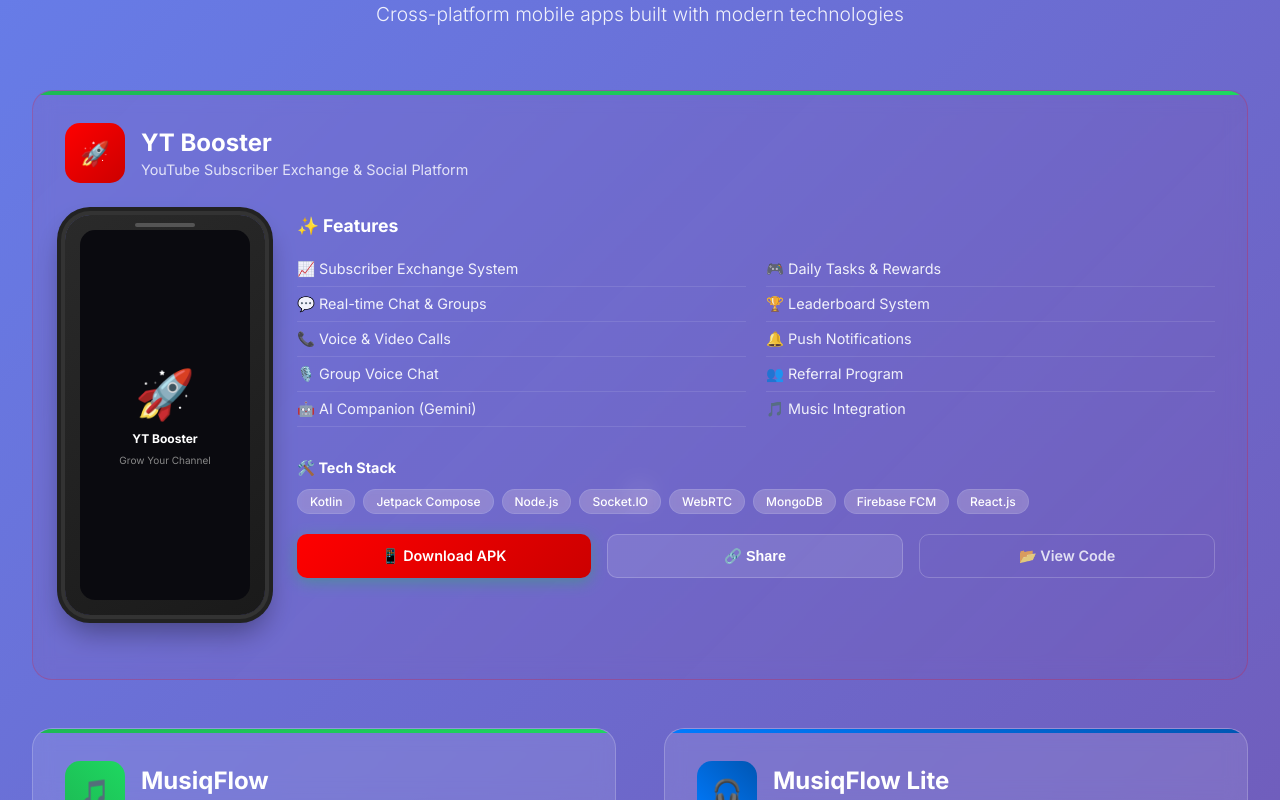
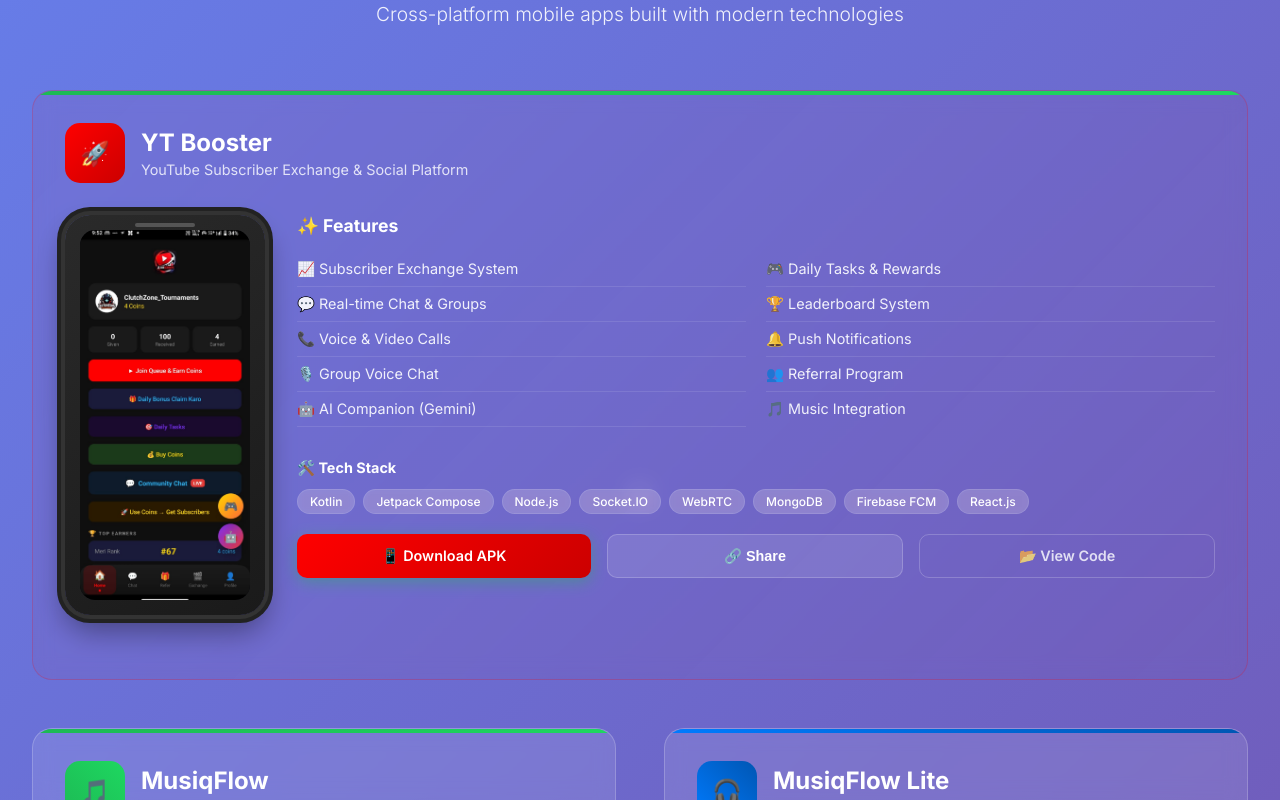
Before and after one commit to sudhansh296/Portfolio, a React (Create React App) app in the folder frontend/: page / in a window 1280 px wide. Shown: the part 3195-3995 px from the top of the page. Built offline with nearby package versions, Linux system fonts and the light colour scheme; no server answers.

Commit message:
Add YT Booster screenshots to portfolio

```diff
--- a/frontend/src/components/MusiqFlowSection.jsx
+++ b/frontend/src/components/MusiqFlowSection.jsx
@@ -68,10 +68,12 @@
               <div className="app-preview" style={{ flex: '0 0 auto' }}>
                 <div className="phone-mockup">
                   <div className="phone-frame">
-                    <div className="phone-screen" style={{ background: '#0a0a0f', display: 'flex', flexDirection: 'column', alignItems: 'center', justifyContent: 'center', gap: '8px' }}>
-                      <span style={{ fontSize: '48px' }}>🚀</span>
-                      <span style={{ color: '#fff', fontSize: '12px', fontWeight: 700 }}>YT Booster</span>
-                      <span style={{ color: '#888', fontSize: '10px' }}>Grow Your Channel</span>
+                    <div className="phone-screen" style={{ background: '#0a0a0f' }}>
+                      <img
+                        src="/images/yt-booster-home.jpg"
+                        alt="YT Booster Home Screen"
+                        style={{ width: '100%', height: '100%', objectFit: 'cover', borderRadius: '15px' }}
+                      />
                     </div>
                   </div>
                 </div>
--- a/frontend/src/components/Projects.jsx
+++ b/frontend/src/components/Projects.jsx
@@ -40,7 +40,7 @@
       title: 'YT Booster',
       description: 'YouTube Subscriber Exchange & Social Platform. Real-time chat, voice/video calls, group voice chat, AI companion, daily tasks, leaderboard & referral system.',
       techStack: ['Kotlin', 'Jetpack Compose', 'Node.js', 'Socket.IO', 'WebRTC', 'MongoDB', 'Firebase FCM'],
-      image: null,
+      image: '/images/yt-booster-home.jpg',
       liveLink: '/mobile-apps',
       githubLink: 'https://github.com/sudhansh296/yt-sub-exchange',
       category: 'Mobile',
```
Also changed, not shown: frontend/public/images/yt-booster-chat.jpg (added), frontend/public/images/yt-booster-home.jpg (added).
